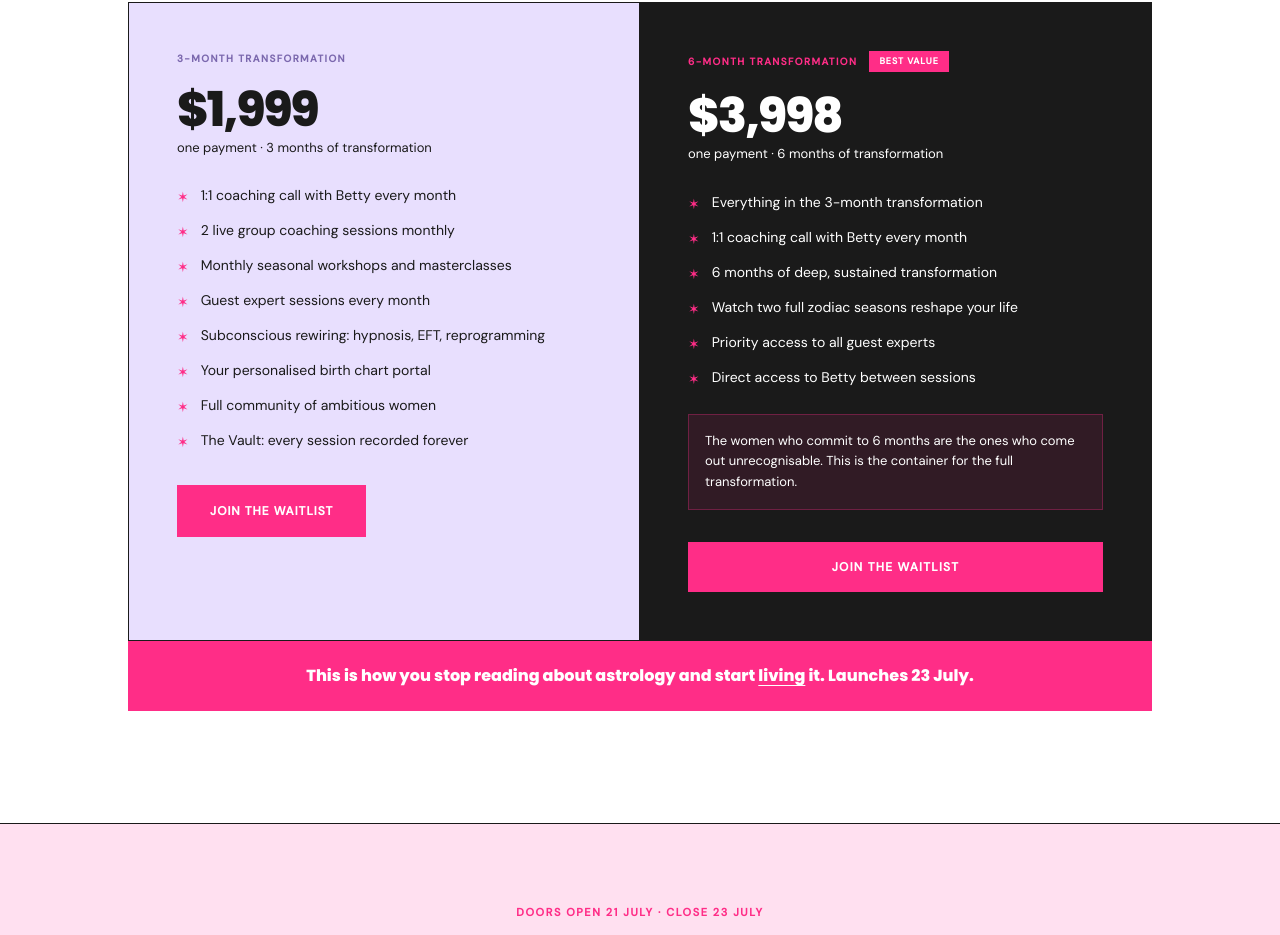
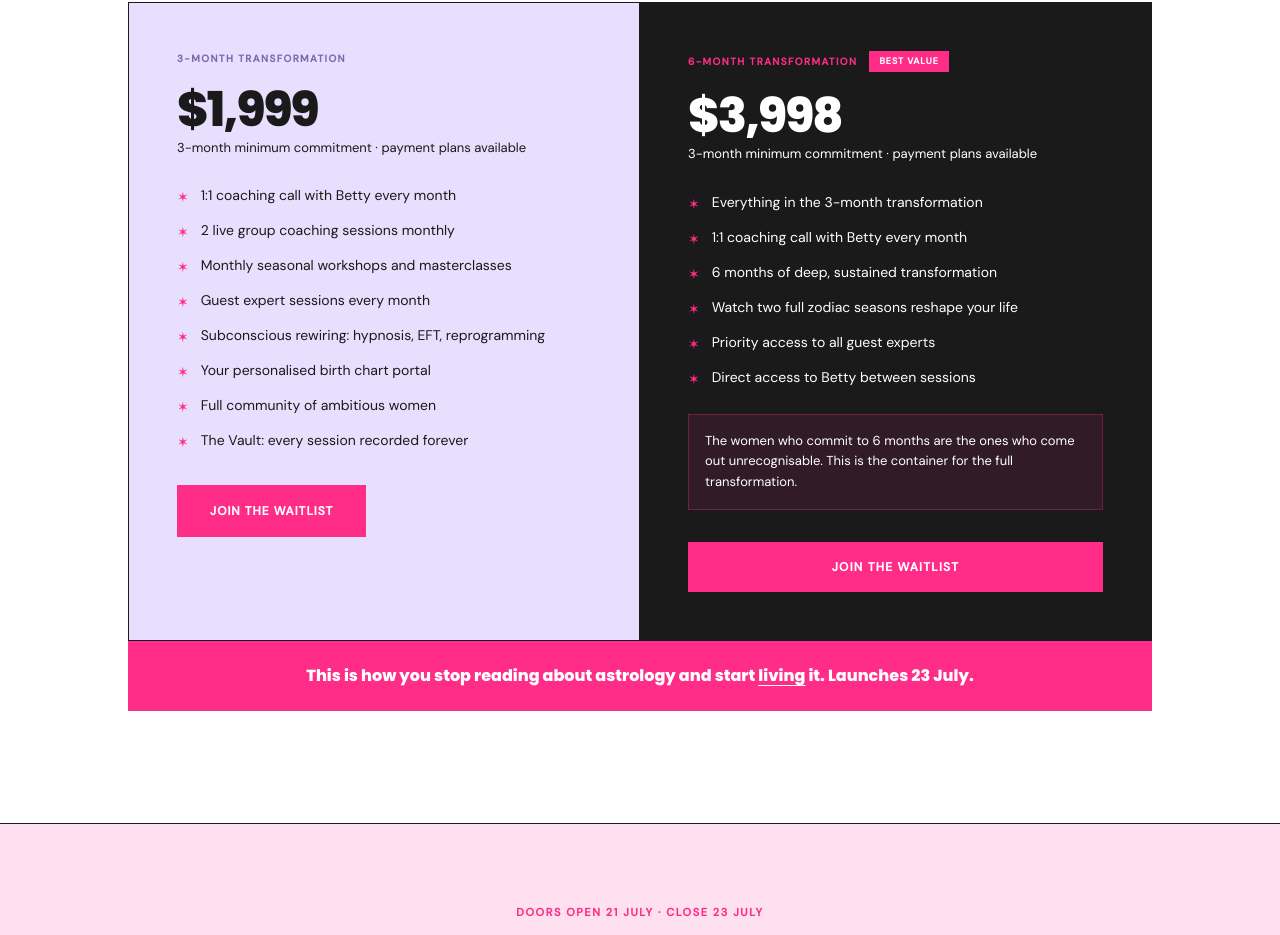
Before and after one commit to betty-myszn/szn-app, a Next.js app: page / in a window 1280 px wide. Shown: the part 6200-7135 px from the top of the page. Built offline with nearby package versions, Linux system fonts and the light colour scheme.

Commit message:
Add payment plans available and 3-month minimum commitment to pricing
Co-Authored-By: Claude Opus 4.6 <noreply@anthropic.com>

```diff
--- a/src/app/mastermind/page.tsx
+++ b/src/app/mastermind/page.tsx
@@ -798,7 +798,7 @@ export default function MastermindPage() {
                 $1,999
               </div>
               <div style={{ fontSize: 13, color: "var(--dark)", marginTop: 4, marginBottom: 28 }}>
-                one payment · 3 months of transformation
+                3-month minimum commitment · payment plans available
               </div>
 
               <div className="space-y-3 mb-8">
@@ -841,7 +841,7 @@ export default function MastermindPage() {
                 $3,998
               </div>
               <div style={{ fontSize: 13, color: "#fff", marginTop: 4, marginBottom: 28 }}>
-                one payment · 6 months of transformation
+                3-month minimum commitment · payment plans available
               </div>
 
               <div className="space-y-3 mb-6">
--- a/src/app/page.tsx
+++ b/src/app/page.tsx
@@ -483,7 +483,7 @@ export default function Home() {
                 $1,999
               </div>
               <div style={{ fontSize: 13, color: "var(--dark)", marginTop: 4, marginBottom: 28 }}>
-                one payment · 3 months of transformation
+                3-month minimum commitment · payment plans available
               </div>
 
               <div className="space-y-3 mb-8">
@@ -526,7 +526,7 @@ export default function Home() {
                 $3,998
               </div>
               <div style={{ fontSize: 13, color: "#fff", marginTop: 4, marginBottom: 28 }}>
-                one payment · 6 months of transformation
+                3-month minimum commitment · payment plans available
               </div>
 
               <div className="space-y-3 mb-6">
```
